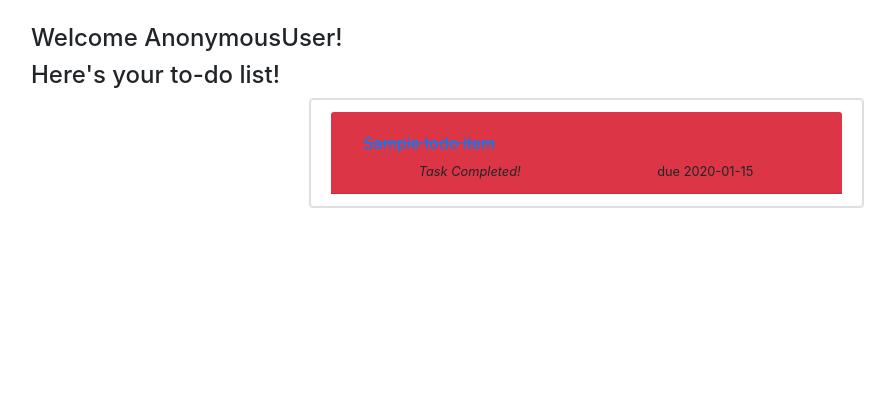
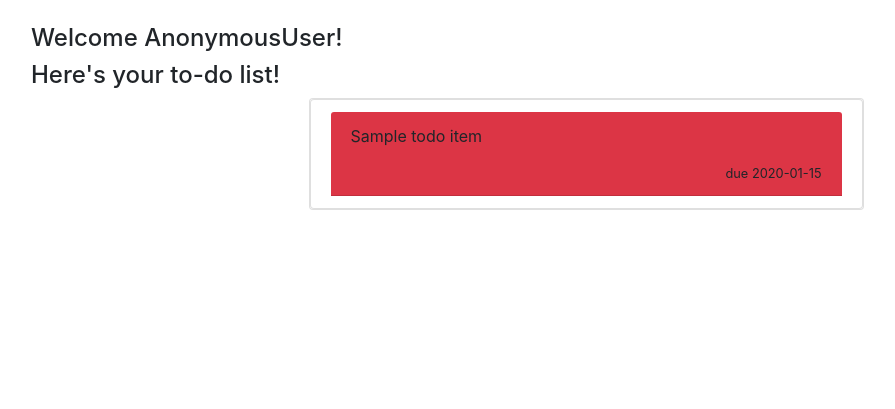
Before and after one commit to lph2yr/todoapp, a Django app: template todo/templates/todo/todo_list.html in a window 1280 px wide. Shown: the part 56-465 px from the top of the page, without its empty margins (54-949 px from the left). Run offline with Django 3.2, Linux system fonts and the light colour scheme; the template is opened without the code that fills it: most values are stand-ins (such as "Sample title", 1, 10 or a date in 2020); some libraries are stand-ins or nearby versions.

Commit message:
change style of cards

```diff
--- a/todo/static/todo/main.css
+++ b/todo/static/todo/main.css
@@ -15,3 +15,9 @@ body {
   line-height: 60px; /* Vertically center the text there */
   background-color: #f5f5f5;
 }
+
+#cardButton {
+  padding: 0;
+  border: none;
+  background: none;
+}
--- a/todo/templates/todo/todo_list.html
+++ b/todo/templates/todo/todo_list.html
@@ -29,6 +29,12 @@
           <!-- accordion is the template for collapsing bars -->
           {% for todo_item in todo_list %}
           <div class="card">
+            <button
+              class="btn collapsed"
+              id="cardButton"
+              data-toggle="collapse"
+              data-target="#collapse{{forloop.counter}}"
+            >
             <li class="list-group-item">
               {% if todo_item.priority == "LO" %}
               <div class="card-header bg-light" id="header{{forloop.counter}}">
@@ -37,31 +43,13 @@
               {% else %}
               <div class="card-header bg-danger" id="header{{forloop.counter}}">
               {% endif %}
-                <!-- the header, the darker gray box-->
-
-                  <!--forloop.counter gives each instance of todo_item a different id so each box collapses independently of each other -->
-                  <button
-                    class="btn btn-link collapsed"
-                    data-toggle="collapse"
-                    data-target="#collapse{{forloop.counter}}"
-                  >
-                    {% if todo_item.completed %}
-                    <del>{{todo_item.title}}</del>
-                    {% else %} {{todo_item.title}} {% endif %}
-                  </button>
-                  {% if todo_item.completed %}
-                  <div class="d-flex justify-content-around">
-                    <small><i>Task Completed!</i></small>
-                    <small>due {{todo_item.duedate}}</small>
-                  </div>
-                  {% else %}
-                  <div class="d-flex justify-content-end">
-                    <small>due {{todo_item.duedate}}</small>
-                  </div>
-                  {% endif %}
-
+                <p class="d-flex justify-content-start">{{todo_item.title}}</p>
+                <div class="d-flex justify-content-end mt-3">
+                  <small>due {{todo_item.duedate}}</small>
+                </div>
               </div>
-
+            </button>
+              <!--forloop.counter gives each instance of todo_item a different id so each box collapses independently of each other -->
               <div id="collapse{{forloop.counter}}" class="collapse">
                 <!--body of the accordion card -->
                 <div class="card-body">
@@ -73,7 +61,6 @@
                     {% endif %} {% if todo_item.location %}
                     <li><strong>Location:</strong> {{ todo_item.location }}</li>
                     {% endif %}
-                    <!-- <li><strong>Completed:</strong> {{ todo_item.completed }} -->
                     {% if todo_item.recur_freq %}
                     <li><strong>Repeat:</strong> {{ todo_item.recur_freq }}</li>
                     {% endif %} {% if todo_item.end_recur_date %}
@@ -89,21 +76,12 @@
                         >Edit</a
                       ></small
                     >
-                    {% if todo_item.completed %}
-                    <small
-                      ><a
-                        href="{% url 'todo_list:complete_todo' todo_item.id %}"
-                        ><abbr title="undo">Task Complete!</abbr></a
-                      ></small
-                    >
-                    {% else %}
                     <small
                       ><a
                         href="{% url 'todo_list:complete_todo' todo_item.id %}"
                         >Complete Task</a
                       ></small
                     >
-                    {% endif %}
                   </div>
                 </div>
               </div>
```
